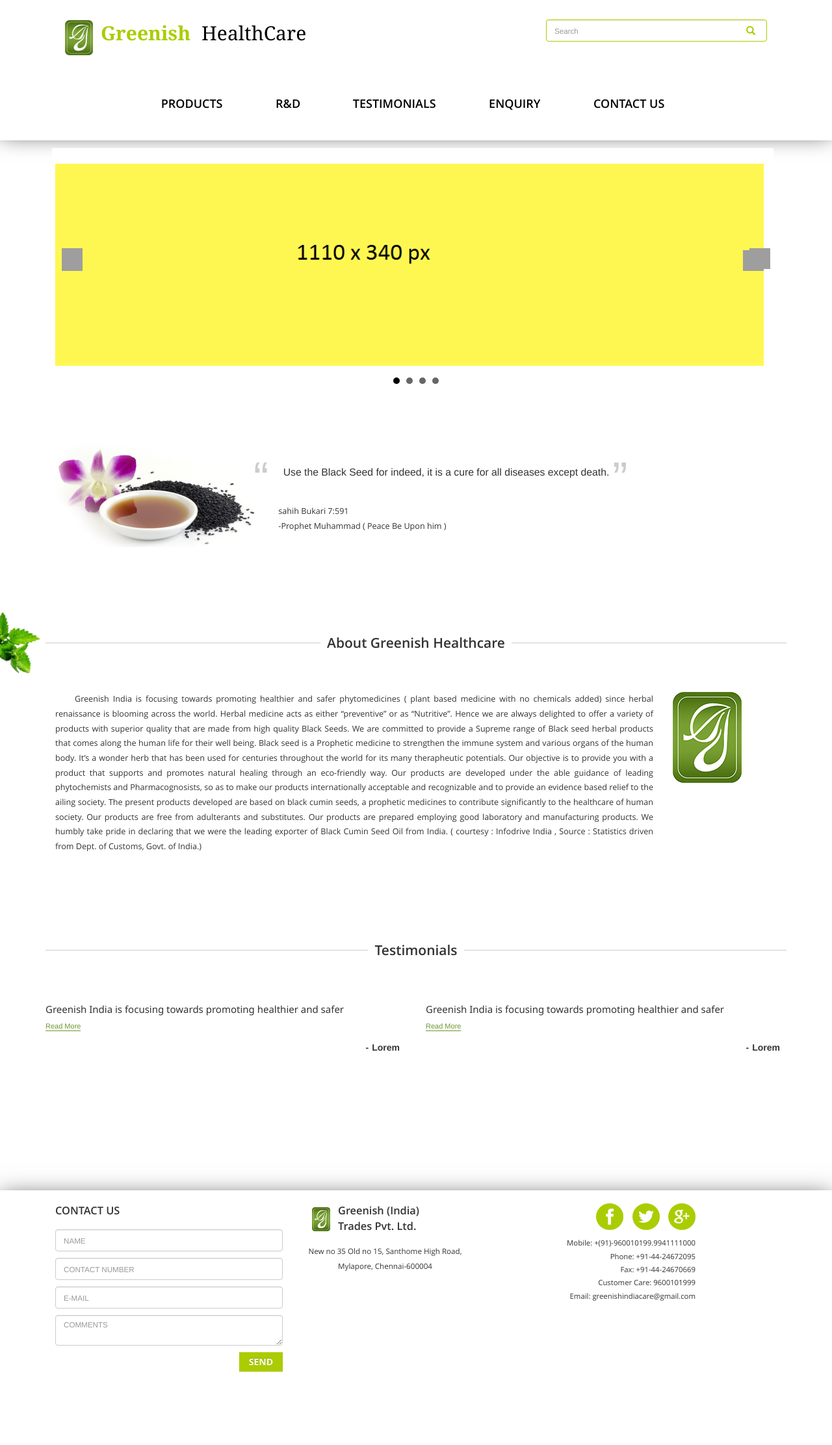
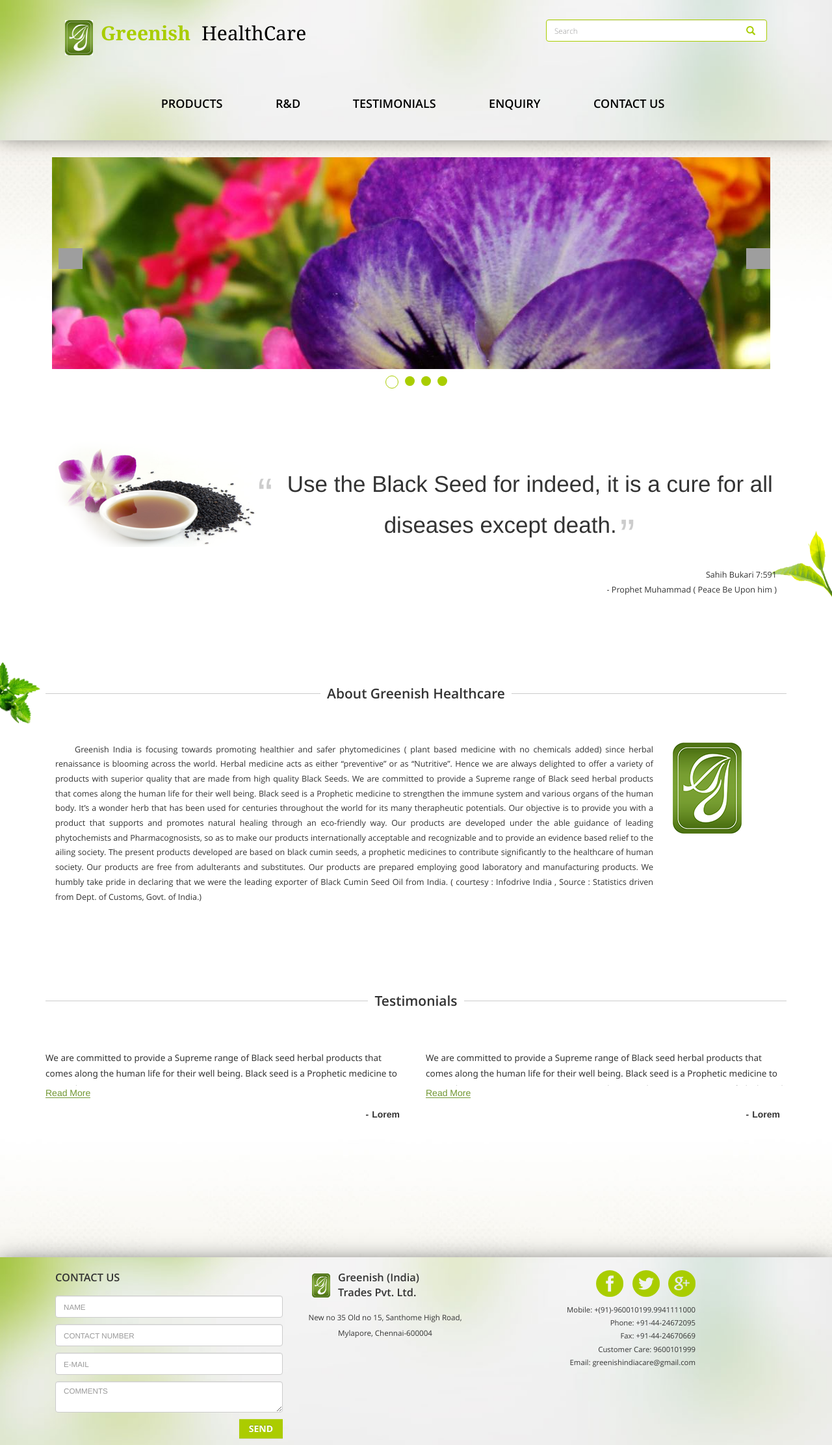
Before and after one commit to manojkumaran/greenish-healthcare, a PHP site: page / in a window 1280 px wide. Shown: the whole page at 65% size. Before the commit the page ends 2112 px from the top, so only its background shows below. Run offline with PHP 8.4, Linux system fonts and the light colour scheme; grey boxes are pictures that could not be loaded.

Commit message:
major changes to homepage. 1. header and footer bk images added 2. blockquote formatted 3. site bk applied 4. testimonials formatted 5. slider made to resemble wireframe

```diff
--- a/css/main.css
+++ b/css/main.css
@@ -309,10 +309,18 @@ section{margin-bottom: 100px;}
 .btn-primary{
 	font-family: "open_sansbold", "Segoe UI", sans;
 }
-
+blockquote{
+	text-align: center;
+}
 /**
 	Homepage styles
 **/
+body{
+		background-image: url('../img/dotted-bk.jpg'),url('../img/dottedbk-inv.jpg');
+		background-repeat: repeat-x;
+		 background-position: left top, right bottom;
+		background-color: #fff;
+}
 p{
 	padding:0;
 	margin:0;
@@ -348,6 +356,8 @@ footer{
     -moz-box-shadow: 0 12px 37px;
     -o-box-shadow: 0 12px 37px;
     box-shadow: 0 12px 37px;
+	background:  url('../img/blurbk.jpg') no-repeat #edede9;
+	background-size: cover;
 }
 .footer_contact{
 	margin-top: 0;
@@ -411,7 +421,8 @@ form input{
 /*  Styles for header starts */
 
 header{
-  background: #ffffff;
+  	background:  url('../img/blurbk.jpg') no-repeat #edede9;
+	background-size: cover;
   color: #000000;
   padding: 30px 10px 12px 10px;
   box-shadow: 0 -14px 35px;
@@ -425,6 +436,7 @@ header{
 	position:relative;
 	border-style: solid;
 	border-color:#a9cd00;
+	font-family: "open_sanslight";
 }
 .search-icon{
 	position:absolute;
@@ -511,7 +523,7 @@ div.testimonial-author { text-align: right; padding-right: 10px; margin: 10px 0p
 
 .read-more-excerpt { transition: all 2s ease; }
 .read-more { transition: all 2s ease; width: 100%; overflow: hidden; transition: all 1s ease; padding-bottom: 10px; }
-.read-more-link { transition: all 2s ease; border-bottom: solid 1px; padding-bottom: 10px; position: relative; display: inline-block; text-align: right; font-size: 11px; color: #709631; padding: 0; line-height: 13px; margin: 5px 20px 5px 0px; }
+.read-more-link { transition: all 2s ease; border-bottom: solid 1px; padding-bottom: 10px; position: relative; display: inline-block; text-align: right;  color: #709631; padding: 0; line-height: 13px; margin: 5px 20px 5px 0px; }
 .read-more-link:hover { cursor: pointer; color: #c0392b; }
 /* Styles for Testimonials */
 
@@ -522,6 +534,21 @@ div.testimonial-author { text-align: right; padding-right: 10px; margin: 10px 0p
 	-moz-box-shadow: none;
 	-webkit-box-shadow: none;
 	box-shadow:none;
+	border: none;
+	background: transparent;
+}
+.bx-wrapper .bx-pager.bx-default-pager a{
+	background: #a9cd00;
+	width: 15px;
+	height: 15px;
+	border-radius: 10px;
+}
+.bx-wrapper .bx-pager.bx-default-pager a.active{
+	width: 20px;
+	height: 20px;
+	border-radius: 10px;
+	background: #FFF;
+	border:  1px solid #a9cd00;
 }
 .slider_wrapper{
 	margin-bottom:50px;
@@ -550,12 +577,19 @@ blockquote:after{
 }
 blockquote p {
   display: inline;
+  font-size: 2em;
 }
 .blockquote_sub{
-	margin-left:2.25em;
+	text-align: right;
 }
-
-
+blockquote.philosophy{
+	 margin-right:0;
+	 padding-right:0;
+}
+.quote-wrap{
+	 background: url('../img/bg2.png') no-repeat bottom right;
+	 background-size: 100px;
+}
 
 
 /*  media queries for header starts */
--- a/index.php
+++ b/index.php
@@ -3,17 +3,17 @@
 <section class="container slider_wrapper">
 	<div class="col-xs-12 col-sm-12 col-md-12 col-lg-12">
 			<ul class="bxslider">
-				<li> <img src="img/image1.png" alt="sliderimage"  /> </li>
-				<li> <img src="img/image2.png" alt="sliderimage"  /> </li>
-				<li> <img src="img/image3.png" alt="sliderimage"  /> </li>
-				<li> <img src="img/image4.png" alt="sliderimage"  /> </li>
+				<li> <img src="img/placeholder1110x340.jpg" alt="sliderimage"  /> </li>
+				<li> <img src="img/placeholder1110x340.jpg" alt="sliderimage"  /> </li>
+				<li> <img src="img/placeholder1110x340.jpg" alt="sliderimage"  /> </li>
+				<li> <img src="img/placeholder1110x340.jpg" alt="sliderimage"  /> </li>
 			</ul>
 	</section>
 	</div>
 <!--\ SLIDER END /-->
 
 <!--\ BLOCKQUOTE  BEGIN /-->
-
+<div class="quote-wrap">
 <section class="container">
 
 	<article class="hidden-xs hidden-sm col-md-3 col-lg-3">
@@ -22,15 +22,15 @@
 	</article>
 
 	<article class="col-xs-12 col-sm-12 col-md-9 col-lg-9">
-			<blockquote>
+			<blockquote class="philosophy">
 				<p>Use the Black Seed for indeed, it is a cure for all diseases except death.</p>
 			</blockquote>
-			<p class="blockquote_sub">sahih Bukari 7:591</p>
-			<p class="blockquote_sub">-Prophet Muhammad ( Peace Be Upon him )</p>
+			<p class="blockquote_sub">Sahih Bukari 7:591</p>
+			<p class="blockquote_sub">- Prophet Muhammad ( Peace Be Upon him )</p>
 
 	</article>
-
 </section>
+</div>
 
 <!--\ BLOCKQUOTE  END /-->
 
@@ -61,21 +61,7 @@
 </div>
 <!--\ ABOUT GREENISH HEALTHCARE END /-->
 
-<!--\ TESTIMONIALS BEGIN /-->
-<section class="container" id="testimonial">
-	<h2> <span>Testimonials</span></h2>
-	<section class="row">
-		<article class="testimonial col-xs-12 col-md-6">
-			<div class="testimonial-content">Greenish India is focusing towards promoting healthier and safer phytomedicines plant based Greenish India is focusing towards promoting healthier and safer phytomedicines</div>
-			<div class="testimonial-author">Lorem</div>
-		</article>
-		<article class="testimonial col-xs-12 col-md-6">
-			<div class="testimonial-content">Greenish India is focusing towards promoting healthier and safer phytomedicines plant based Greenish India is focusing towards promoting healthier and safer phytomedicines</div>
-			<div class="testimonial-author">Lorem</div>
-		</article>
-	</section>
-</section>
-<!--\ TESTIMONIALS END /-->
+<?php include("testimonial.php"); ?>
 
 
 
--- a/js/main.js
+++ b/js/main.js
@@ -41,7 +41,7 @@ jQuery.fn.extend ({
 	}
 });
 jQuery('.testimonial-content').readMore({
-	'height': 30
+	'height': 55
 });
 
 /** TESTIMONIAL **/
--- /dev/null
+++ b/testimonial.php
@@ -0,0 +1,23 @@
+<!--\ TESTIMONIALS BEGIN /-->
+<section class="container" id="testimonial">
+	<h2> <span>Testimonials</span></h2>
+	<section class="row">
+		<article class="testimonial col-xs-12 col-md-6">
+			<div class="testimonial-content">
+					<p>
+						We are committed to provide a Supreme range of Black seed herbal products that comes along the human life for their well being. Black seed is a Prophetic medicine to strength immune system.
+					</p>				</div>
+			<div class="testimonial-author"><span>Lorem</span></div>
+		</article>
+		<article class="testimonial col-xs-12 col-md-6">
+			<div class="testimonial-content">
+					<p>
+						We are committed to provide a Supreme range of Black seed herbal products that comes along the human life for their well being. Black seed is a Prophetic medicine to strength immune system.
+						We are committed to provide a Supreme range of Black seed herbal products that comes along the human life for their well being. Black seed is a Prophetic medicine to strength immune system.
+					</p>
+			</div>
+			<div class="testimonial-author"><span>Lorem</span></div>
+		</article>
+	</section>
+</section>
+<!--\ TESTIMONIALS END /-->
```
Also changed, not shown: img/blurbk.jpg (added), img/dotted-bk.jpg (added), img/dottedbk-inv.jpg (added), img/image1.png (deleted), img/image2.png (deleted), img/image3.png (deleted), img/image4.png (deleted), img/placeholder1110x340.jpg (added).
